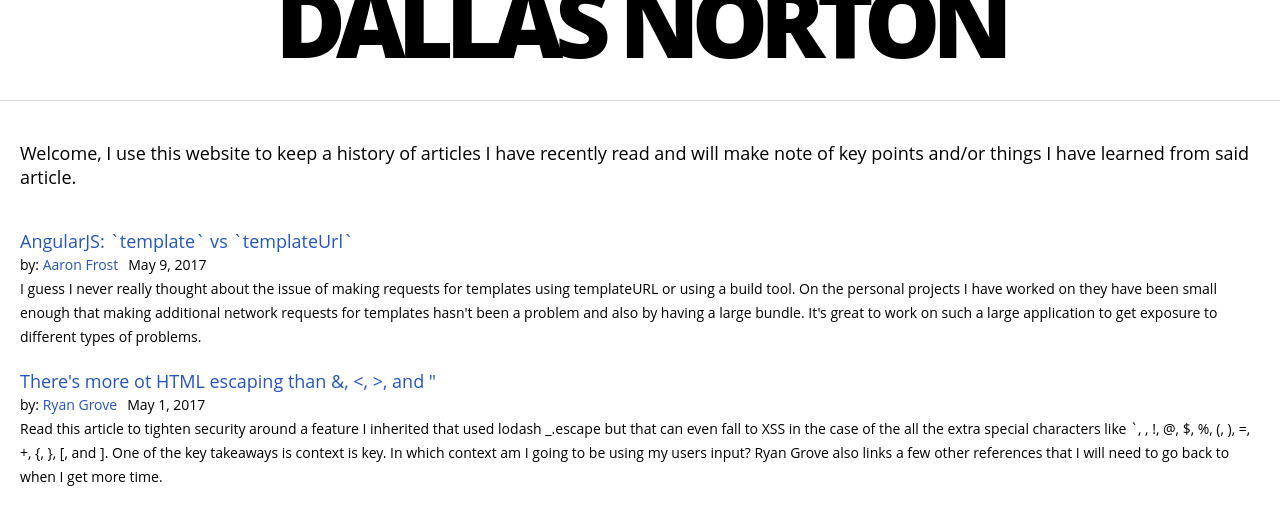
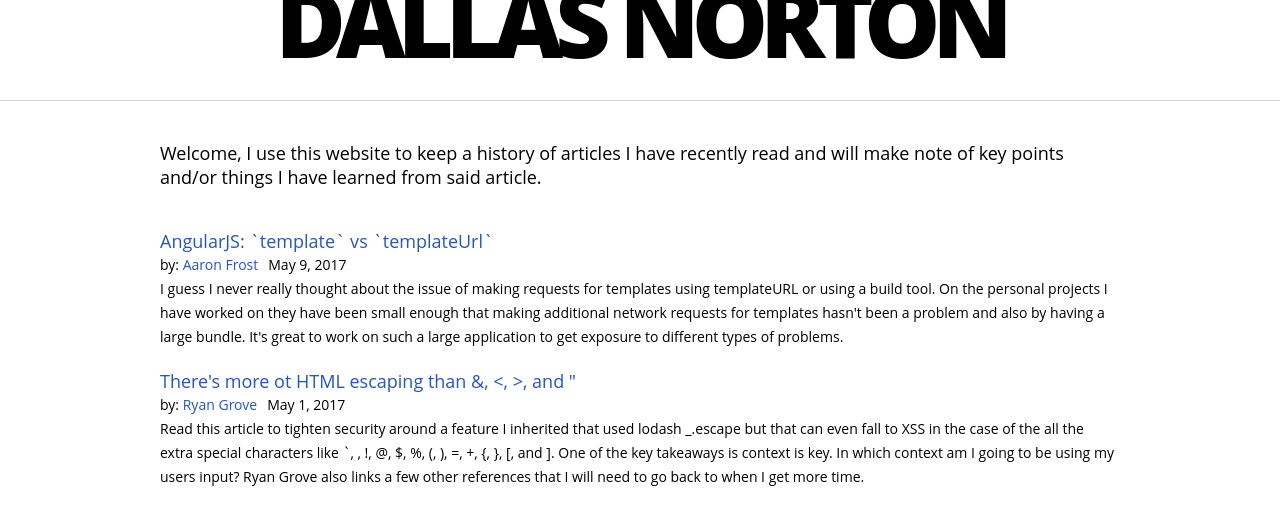
Before and after one commit to dallasnorton/personalSite, a React (Create React App) app: page / in a window 1280 px wide. Shown: the top 524 px of the page. Built offline with nearby package versions, Linux system fonts and the light colour scheme.

Commit message:
center content on large screens

```diff
--- a/src/App.css
+++ b/src/App.css
@@ -37,11 +37,18 @@
   position: relative;
   min-height: 100%;
   margin-top: 100px;
-  padding: 20px;
   border-top: 1px solid rgb(216, 216, 216);
   display: flex;
   flex-direction: column;
+  align-items: center;
   /*need media queries for margin-top*/
+}
+
+.content-wrapper {
+  display: flex;
+  flex-direction: column;
+  max-width: 960px;
+  padding: 20px;
 }
 
 @media only screen and (max-width: 52em) {
--- a/src/App.js
+++ b/src/App.js
@@ -26,8 +26,10 @@ class App extends Component {
           <h1 className="logo">DALLAS NORTON</h1>
         </div>
         <div className="main-wrapper">
-          <div className="App-intro">Welcome, I use this website to keep a history of articles I have recently read and will make note of key points and/or things I have learned from said article.</div>
-          <Articles className="article-container"   articles={articles}/>
+          <div className="content-wrapper">
+            <div className="App-intro">Welcome, I use this website to keep a history of articles I have recently read and will make note of key points and/or things I have learned from said article.</div>
+            <Articles className="article-container"   articles={articles}/>
+          </div>
         </div>
       </div>
     );
```
